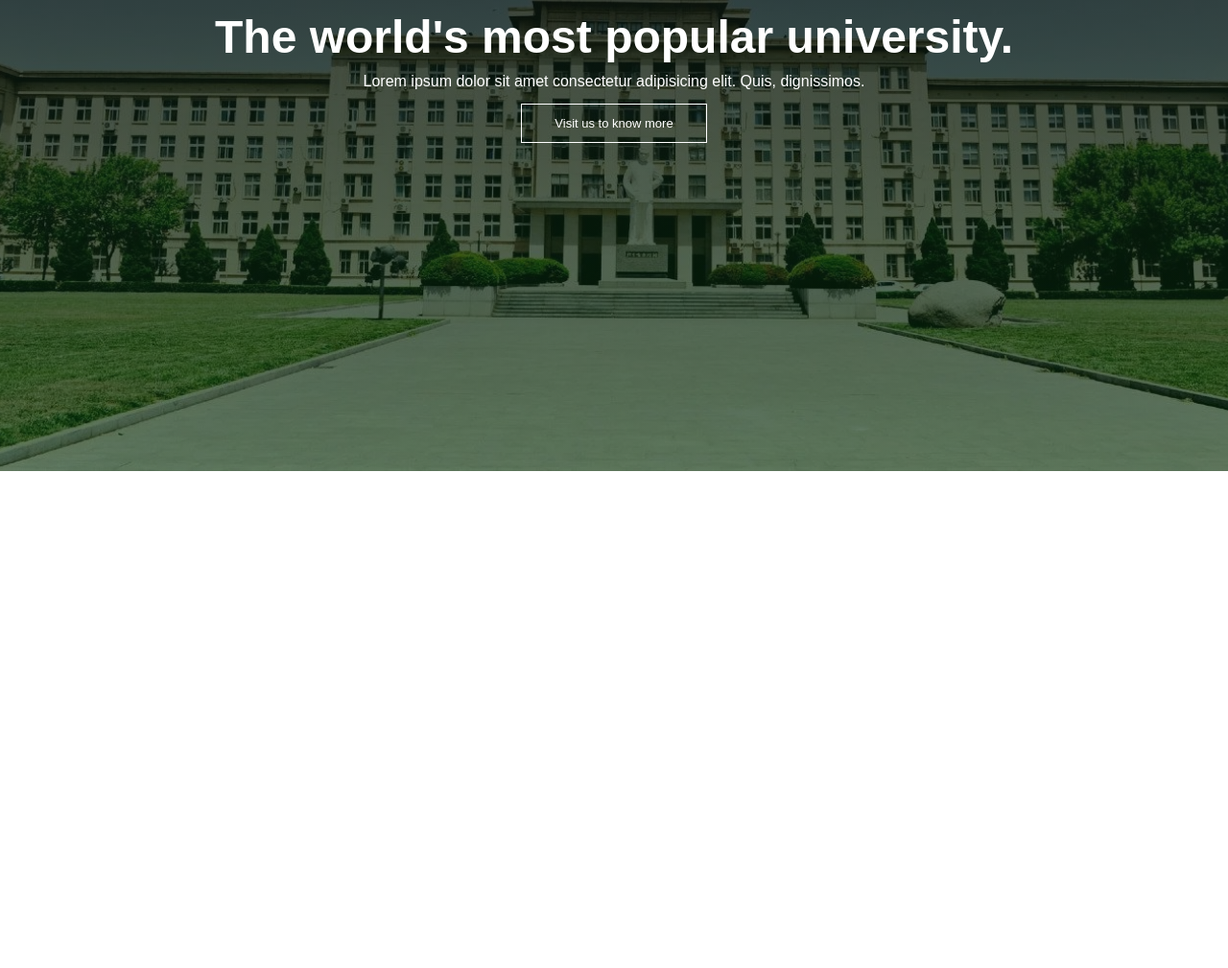
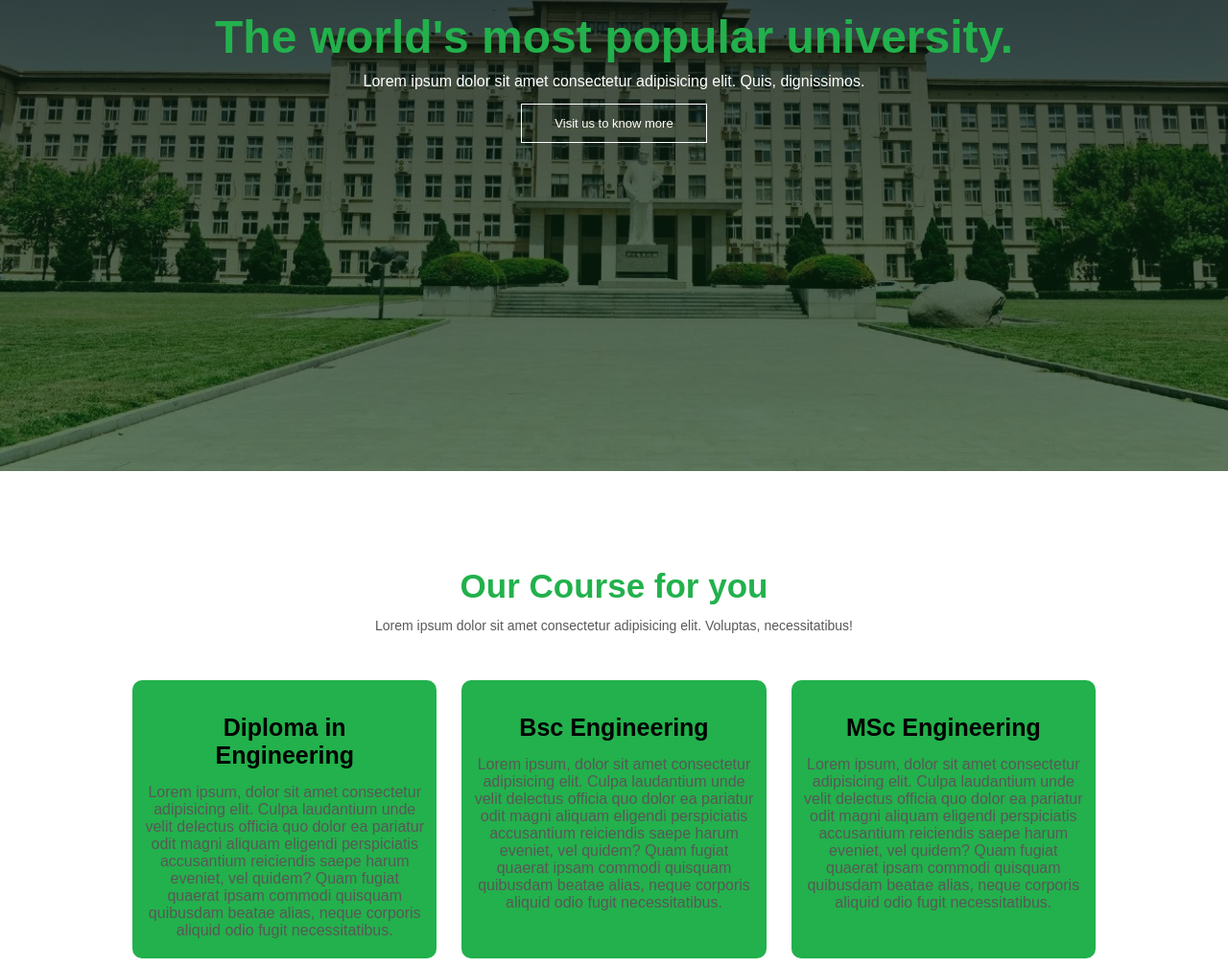
Before and after one commit to tamim-jr/university-project-in-html-css, a plain HTML site: page index.html in a window 1280 px wide. Shown: the part 309-1318 px from the top of the page at 96% size. Before the commit the page ends 800 px from the top, so only its background shows below. Drawn offline with Linux system fonts and the light colour scheme.

Commit message:
add existing file

```diff
--- a/index.html
+++ b/index.html
@@ -1,4 +1,3 @@
-
 <!DOCTYPE html>
 <html lang="en">
 
@@ -40,7 +39,33 @@
 
     <!-- -------course------- -->
     <section class="course">
-
+        <div class="course-head">
+            <h2>Our Course for you</h2>
+            <p>Lorem ipsum dolor sit amet consectetur adipisicing elit. Voluptas, necessitatibus!</p>
+        </div>
+        <div class="course-para">
+            <div class="course-col">
+                <h3>Diploma in Engineering</h3>
+                <p>Lorem ipsum, dolor sit amet consectetur adipisicing elit. Culpa laudantium unde velit delectus
+                    officia quo dolor ea pariatur odit magni aliquam eligendi perspiciatis accusantium reiciendis saepe
+                    harum eveniet, vel quidem? Quam fugiat quaerat ipsam commodi quisquam quibusdam beatae alias, neque
+                    corporis aliquid odio fugit necessitatibus.</p>
+            </div>
+            <div class="course-col">
+                <h3>Bsc Engineering</h3>
+                <p>Lorem ipsum, dolor sit amet consectetur adipisicing elit. Culpa laudantium unde velit delectus
+                    officia quo dolor ea pariatur odit magni aliquam eligendi perspiciatis accusantium reiciendis saepe
+                    harum eveniet, vel quidem? Quam fugiat quaerat ipsam commodi quisquam quibusdam beatae alias, neque
+                    corporis aliquid odio fugit necessitatibus.</p>
+            </div>
+            <div class="course-col">
+                <h3>MSc Engineering</h3>
+                <p>Lorem ipsum, dolor sit amet consectetur adipisicing elit. Culpa laudantium unde velit delectus
+                    officia quo dolor ea pariatur odit magni aliquam eligendi perspiciatis accusantium reiciendis saepe
+                    harum eveniet, vel quidem? Quam fugiat quaerat ipsam commodi quisquam quibusdam beatae alias, neque
+                    corporis aliquid odio fugit necessitatibus.</p>
+            </div>
+        </div>
     </section>
 
 
@@ -51,10 +76,10 @@
 <!-------JavaScript for Toggle menu------->
 <script>
     var navLinks = document.getElementById("navLinks");
-    function showMenu(){
+    function showMenu() {
         navLinks.style.right = "0";
     }
-    function hideMenu(){
+    function hideMenu() {
         navLinks.style.right = "-200px";
     }
 </script>
--- a/style.css
+++ b/style.css
@@ -60,7 +60,7 @@ nav img {
     content: "";
     width: 0px;
     height: 2px;
-    background: rgb(255, 255, 255);
+    background: rgb(34,177,76);
     display: block;
     margin: auto;
     transition: .5s;
@@ -72,7 +72,7 @@ nav img {
 .text-box{
     position: absolute;
     width: 90%;
-    color: white;
+    color: rgb(34,177,76);
     top: 40%;
     left: 5%;
     transform: (-50%, -50%);
@@ -82,6 +82,7 @@ nav img {
     font-size: 3rem;
 }
 .text-box p{
+    color: #ffffff;
     margin: 10px 0 14px;
     font-size: 16px;
 }
@@ -132,4 +133,62 @@ nav .fa{
     .nav-links ul{
         padding: 30px;
     }
+
 }
+
+.course-head{
+    color: rgb(34,177,76);;
+    width: 80%;
+    text-align: center;
+    margin: auto;
+    padding-top: 100px;
+    margin-bottom: 2%;
+}
+.course-head h2{
+    font-size: 35px;
+    font-weight: 600;
+
+}
+.course-head p{
+    color: rgb(90, 87, 87);
+    font-size: 14px;
+    font-weight: 300;
+    line-height: 22px;
+    padding: 10px;
+}
+.course-para{
+    width: 80%;
+    margin-top: 5%;
+    display: flex;
+    margin: auto;
+    text-align: center;
+    justify-content: space-between;
+}
+.course-col{
+    flex-basis: 31%;
+    background-color: rgb(34,177,76);
+    border-radius: 10px;
+    margin: bottom 5%;
+    padding: 20px 12px;
+    margin: 10px;
+    box-sizing: border-box;
+    transition: .5s;
+
+}
+.course-para h3{
+    font-size: 25px;
+    font-weight: 600;
+    margin: 15px;
+}
+.course-para p{
+    color: rgb(90, 87, 87);
+}
+.course-col:hover{
+    box-shadow: 0 0 25px 0 rgba(7, 134, 92, 0.705);
+}
+@media(max-width:800px){
+
+    .course-para{
+        flex-direction: column;
+    }
+}
```
